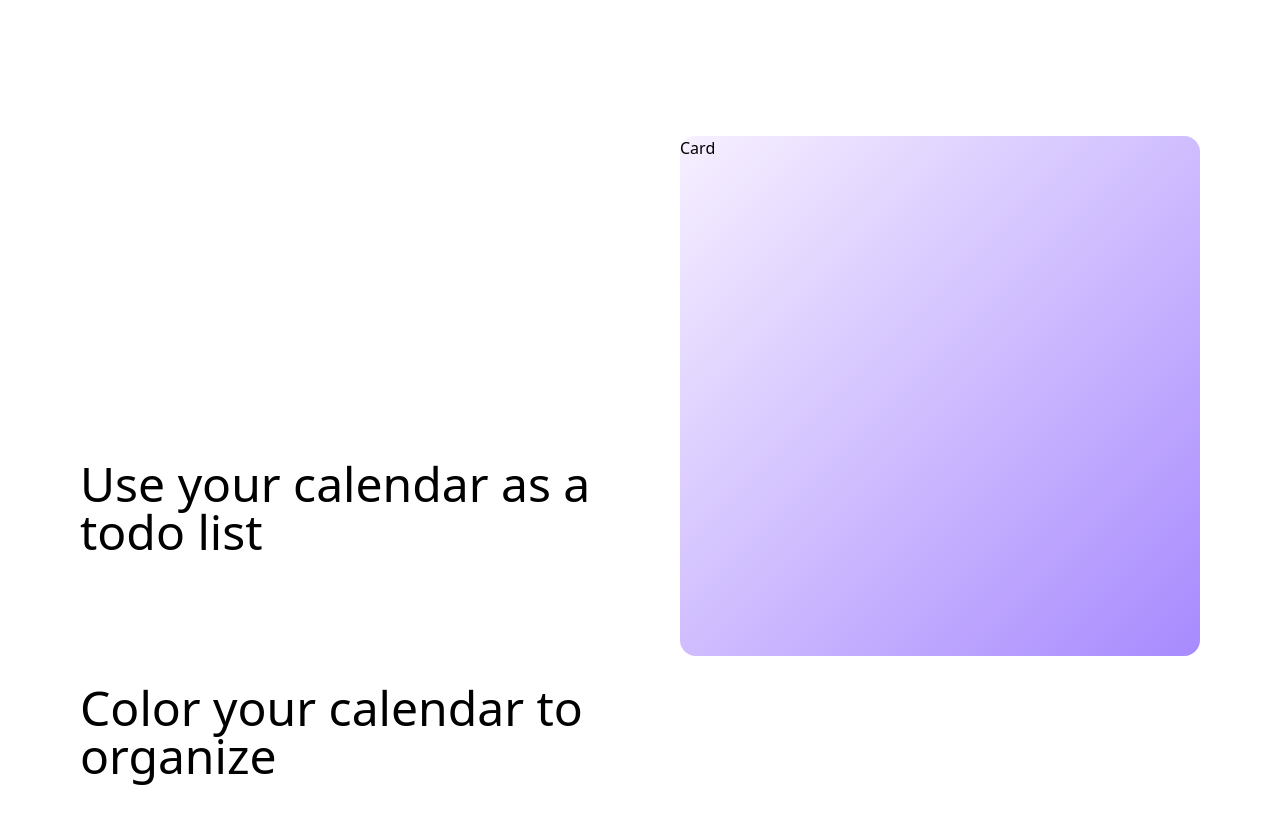
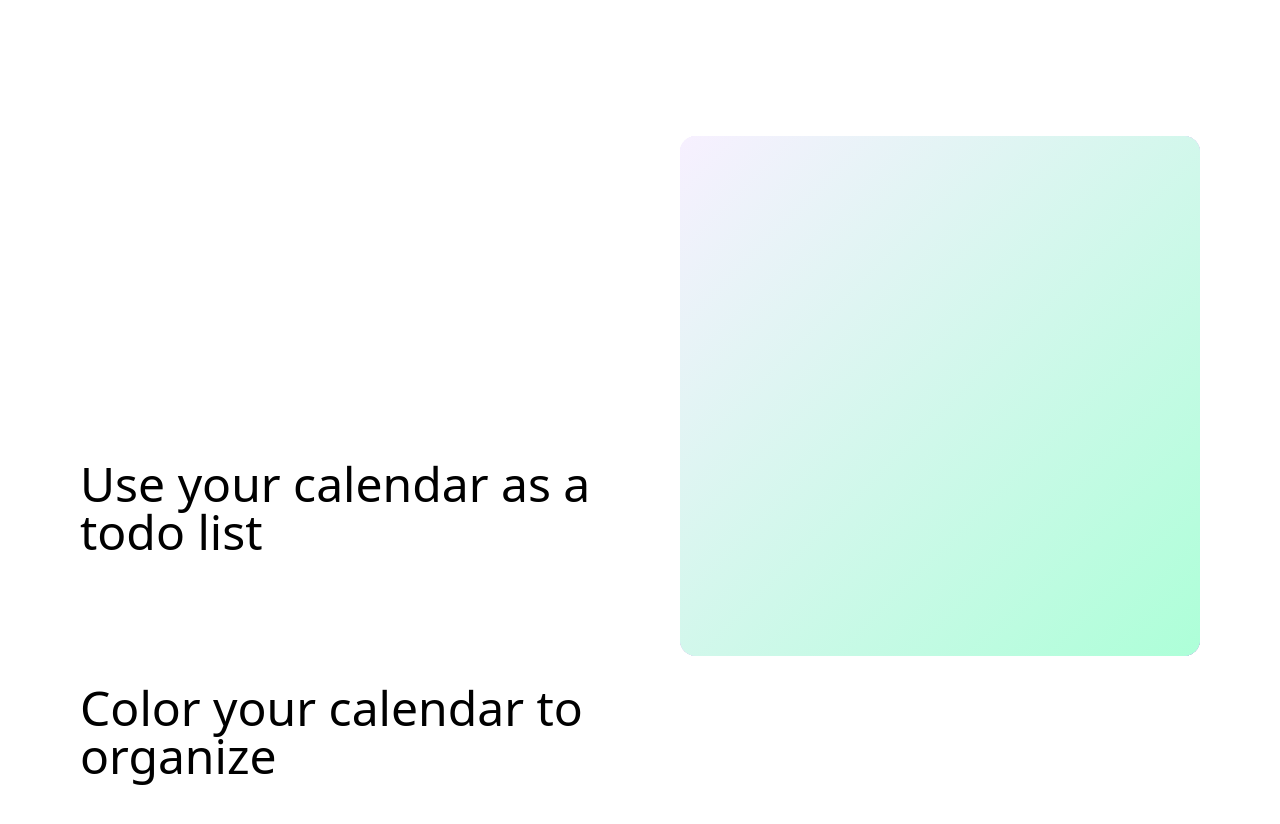
Before and after one commit to Andriikryl/motion-landing, a React (Vite) app: page / in a window 1280 px wide. Shown: the part 680-1504 px from the top of the page. Built offline with nearby package versions, Linux system fonts and the light colour scheme.

Commit message:
add diferent cards to app component

```diff
--- a/src/App.tsx
+++ b/src/App.tsx
@@ -1,42 +1,49 @@
 import { Hero } from "./components/Hero";
-import FeatureCard from "./components/featurs/Card";
+import {
+  Colors,
+  Todo,
+  Availability,
+  Music,
+  SchedulingLinks,
+  Team,
+} from "./components/featurs/Card";
 import FeatureTitle from "./components/featurs/Title";
 
 const features = [
   {
     title: "Use your calendar as a todo list",
     id: "todo-list",
-    // card: Todo,
+    card: Todo,
     // visual: OtherVisual,
   },
   {
     title: "Color your calendar to organize",
     id: "colors",
-    // card: Colors,
+    card: Colors,
     // visual: OtherVisual,
   },
   {
     title: "Instantly know if someone is available",
     id: "availability",
-    // card: Availability,
+    card: Availability,
     // visual: OtherVisual,
   },
   {
     title: "Track what you listened to when",
     id: "music",
-    // card: Music,
+    card: Music,
     // visual: MusicVisual,
   },
   {
     title: "Send scheduling links guests love",
     id: "scheduling-links",
-    // card: SchedulingLinks,
+    card: SchedulingLinks,
     // visual: OtherVisual,
   },
   {
     title: "Always know what your team is up to",
     id: "team",
-    // card: Team,
+    card: Team,
     // visual: OtherVisual,
   },
 ];
@@ -56,8 +63,10 @@ function App() {
           </ul>
         </div>
         <div className="w-full sticky top-0 flex h-screen items-center">
-          <div className="w-full aspect-square bg-gray-100 rounded-2xl">
-            <FeatureCard gradient="from-[#f7f0ff] to-[#a78afe]"></FeatureCard>
+          <div className="relative w-full aspect-square bg-gray-100 rounded-2xl">
+            {features.map((feature) => (
+              <feature.card key={feature.id} />
+            ))}
           </div>
         </div>
       </div>
--- a/src/components/featurs/Card.tsx
+++ b/src/components/featurs/Card.tsx
@@ -2,17 +2,66 @@ import classNames from "classnames";
 
 type FeatureCardProps = {
   gradient: string;
+  children: React.ReactNode;
 };
 
-export default function FeatureCard({ gradient }: FeatureCardProps) {
+export default function FeatureCard({ gradient, children }: FeatureCardProps) {
   return (
     <div
       className={classNames(
-        "h-full w-full rounded-2xl bg-gradient-to-br",
+        " absolute inset-0 h-full w-full rounded-2xl bg-gradient-to-br",
         gradient
       )}
     >
-      Card
+      {children}
     </div>
   );
 }
+
+export const Todo = () => {
+  return (
+    <FeatureCard gradient="from-[#f7f0ff] to-[#a78afe]">
+      <span />
+    </FeatureCard>
+  );
+};
+
+export const Colors = () => {
+  return (
+    <FeatureCard gradient="from-[#f7f0ff] to-[#a78a2e]">
+      <span />
+    </FeatureCard>
+  );
+};
+
+export const Music = () => {
+  return (
+    <FeatureCard gradient="from-[#f7f0ff] to-[#e03dee]">
+      <span />
+    </FeatureCard>
+  );
+};
+
+export const SchedulingLinks = () => {
+  return (
+    <FeatureCard gradient="from-[#f7f0ff] to-[#adf8ff]">
+      <span />
+    </FeatureCard>
+  );
+};
+
+export const Team = () => {
+  return (
+    <FeatureCard gradient="from-[#f7f0ff] to-[#adffd8]">
+      <span />
+    </FeatureCard>
+  );
+};
+
+export const Availability = () => {
+  return (
+    <FeatureCard gradient="from-[#f7f0ff] to-[#adffd8]">
+      <span />
+    </FeatureCard>
+  );
+};
```
